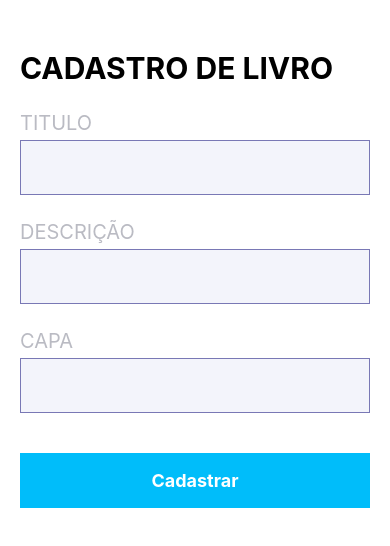
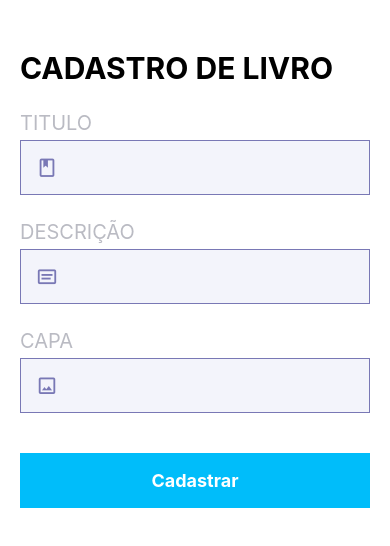
Before and after one commit to omarcus212/react-nativePropsComponentes, a React Native app: screen / in a window 390 px wide. Shown: the top 546 px of the page. Built offline with nearby package versions, Linux system fonts and the light colour scheme.

Commit message:
first commmit

```diff
--- a/src/components/input.js
+++ b/src/components/input.js
@@ -2,7 +2,9 @@ import React from "react";
 import { View,Text,TextInput,StyleSheet } from "react-native";
 import COLORS from '../const/colors';
 
-const Input = ({label,erro,onFocus=()=>{}, ...props}) =>{
+import  Icon  from "react-native-vector-icons/MaterialCommunityIcons";
+
+const Input = ({label,iconName,erro,onFocus=()=>{}, ...props}) =>{
 
      return(
 
@@ -13,6 +15,9 @@ const Input = ({label,erro,onFocus=()=>{}, ...props}) =>{
          </Text>
 
          <View style={[estilos.inputContainer,{borderColor: erro? COLORS.red : COLORS.darkBlue}]}>
+
+         <Icon name={iconName} style={estilos.Icon}/>
+
             <TextInput
             style={estilos.textInput}
             autoCorrect={false}
@@ -52,6 +57,11 @@ const estilos = StyleSheet.create({
             color:COLORS.darkBlue,
             flex: 1
         },
+        Icon:{
+             fontSize:22,
+             color:COLORS.darkBlue,
+             marginRight:20,
+        }
 
 
     });
--- a/src/views/cadastro.js
+++ b/src/views/cadastro.js
@@ -96,17 +96,20 @@ const Cadastro = () => {
           <Input
             label="TITULO"
             erro={erros.titulo}
+            iconName="book-outline"
             onFocus={()=>{handlerErros(null, 'titulo')}}
             onChangeText={(text) => handlerOnChange(text, 'titulo')} />
 
           <Input
             label="DESCRIÇÃO"
+            iconName="card-text-outline"
             onFocus={()=>{handlerErros(null, 'descricao')}}
             erro={erros.descricao}
             onChangeText={(text) => handlerOnChange(text, 'descricao')} />
 
           <Input
             label="CAPA"
+            iconName="image-outline"
             onFocus={()=>{handlerErros(null, 'capa')}}
             erro={erros.capa}
             onChangeText={(text) => handlerOnChange(text, 'capa')} />
```
